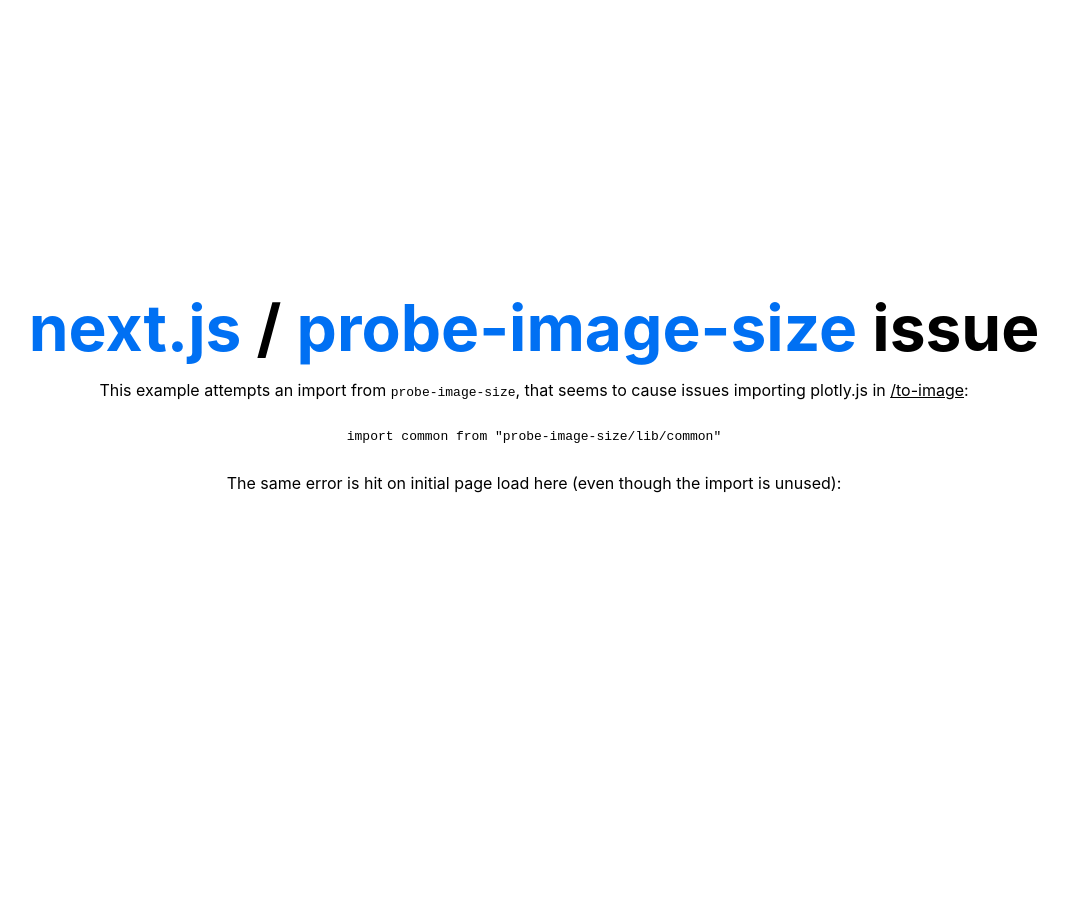
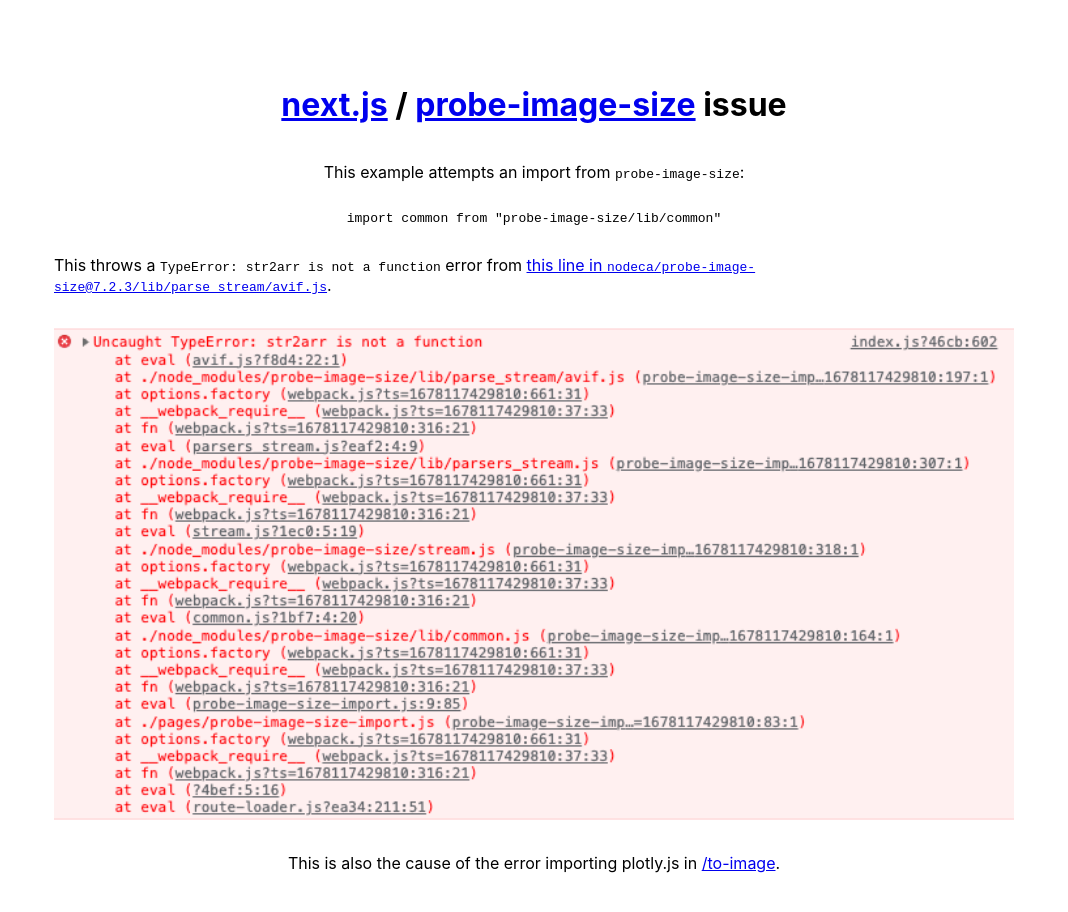
Before and after one commit to ryan-williams/plotly-next-test, a Next.js app: page /probe-image-size-import in a window 1280 px wide. Shown: the top 912 px of the page, without its empty margins (106-1174 px from the left). Before the commit the page ends 800 px from the top, so only its background shows below. Built offline with nearby package versions, Linux system fonts and the light colour scheme.

Commit message:
update example pages

```diff
--- a/pages/probe-image-size-import.js
+++ b/pages/probe-image-size-import.js
@@ -1,15 +1,20 @@
 import React from 'react';
 import styles from '../styles/Home.module.css'
+import Image from "next/image";
 import common from "probe-image-size/lib/common"
 
 export default function Home() {
     return (
         <div className={styles.container}>
             <main className={styles.main}>
-                <h1 className={styles.title}><a href="https://nextjs.org">next.js</a> / <a href={"https://www.npmjs.com/package/probe-image-size"}>probe-image-size</a> issue</h1>
-                <p>This example attempts an import from <code>probe-image-size</code>, that seems to cause issues importing plotly.js in <a href={"./to-image"}>/to-image</a>:</p>
+                <h1><a href="https://nextjs.org">next.js</a> / <a href={"https://www.npmjs.com/package/probe-image-size"}>probe-image-size</a> issue</h1>
+                <p>This example attempts an import from <code>probe-image-size</code>:</p>
                 <pre>{`import common from "probe-image-size/lib/common"`}</pre>
-                <p>The same error is hit on initial page load here (even though the import is unused):</p>
+                <p>This throws a <code>TypeError: str2arr is not a function</code> error from <a href={"https://github.com/nodeca/probe-image-size/blob/7.2.3/lib/parse_stream/avif.js#L20"} target={"_blank"}>this line in <code>nodeca/probe-image-size@7.2.3/lib/parse_stream/avif.js</code></a>.</p>
+                <p style={{ position: "relative", width: "100%", aspectRatio: "735 / 378", }}>
+                    <Image src={"/probe-image-import-error.png"} alt={"Error screenshot"} fill />
+                </p>
+                <p>This is also the cause of the error importing plotly.js in <a href={"./to-image"}>/to-image</a>.</p>
             </main>
         </div>
     )
--- a/styles/Home.module.css
+++ b/styles/Home.module.css
@@ -4,23 +4,14 @@
 
 .main {
   min-height: 100vh;
+  max-width: 60em;
+  margin: auto;
   padding: 4rem 0;
   flex: 1;
   display: flex;
   flex-direction: column;
   justify-content: center;
   align-items: center;
-}
-
-.title a {
-  color: #0070f3;
-  text-decoration: none;
-}
-
-.title a:hover,
-.title a:focus,
-.title a:active {
-  text-decoration: underline;
 }
 
 .title {
@@ -32,10 +23,6 @@
 .title,
 .description {
   text-align: center;
-}
-
-.main p a {
-  text-decoration: underline;
 }
 
 .description {
--- a/styles/globals.css
+++ b/styles/globals.css
@@ -4,11 +4,6 @@
   margin: 0;
   font-family: -apple-system, BlinkMacSystemFont, Segoe UI, Roboto, Oxygen,
     Ubuntu, Cantarell, Fira Sans, Droid Sans, Helvetica Neue, sans-serif;
-}
-
-a {
-  color: inherit;
-  text-decoration: none;
 }
 
 * {
```
Also changed, not shown: pages/to-image.js (+4 -10 lines), public/probe-image-import-error.png (added).
